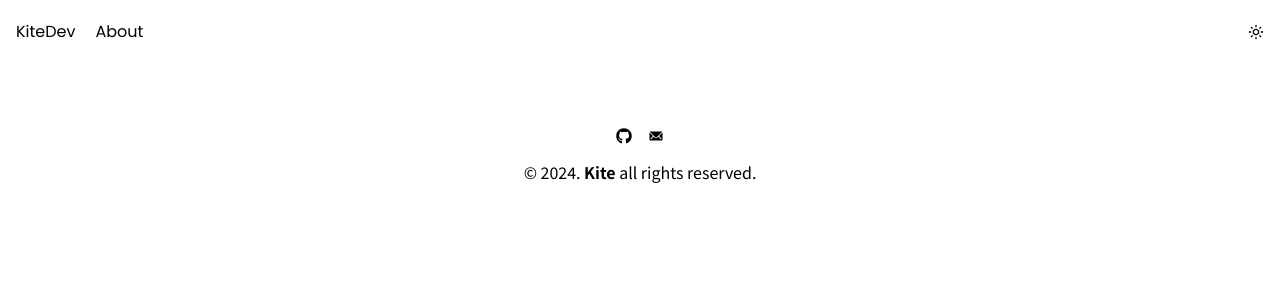
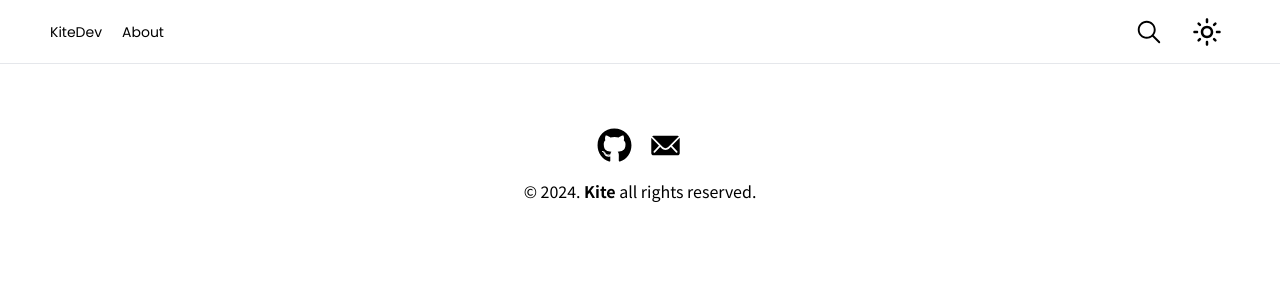
Before and after one commit to Blue-Kite/Blog, a Next.js app: page / in a window 1280 px wide. Shown: the top 300 px of the page. Built offline with nearby package versions, Linux system fonts and the light colour scheme.

Commit message:
[style] header, footer 스타일 수정

```diff
--- a/src/components/layouts/Footer.tsx
+++ b/src/components/layouts/Footer.tsx
@@ -9,9 +9,9 @@ export const Footer = () => {
     <footer className='flex flex-col items-center justify-center gap-4 text-center print:hidden'>
       <div className='flex justify-center gap-4'>
         <Link href='https://github.com/Blue-Kite' target='_blank'>
-          <FaGithub />
+          <FaGithub size={35} />
         </Link>
-        <IoIosMail />
+        <IoIosMail size={35} />
       </div>
       <div>
         © 2024. <span className='font-semibold'>Kite</span> all rights
--- a/src/components/layouts/Header.tsx
+++ b/src/components/layouts/Header.tsx
@@ -1,27 +1,46 @@
 'use client';
 
 import Link from 'next/link';
-import { FiGithub } from 'react-icons/fi';
+import { IoIosSearch } from 'react-icons/io';
 import { MdOutlineLightMode } from 'react-icons/md';
+import { Button } from '../ui/button';
+import { cn } from '@/lib/utils';
+import { usePathname } from 'next/navigation';
 
 const navList = [
-  { name: 'KiteDev', href: '/blog' },
+  { name: 'KiteDev', href: '/' },
   { name: 'About', href: '/about' },
 ];
 
 export const Header = () => {
+  const pathname = usePathname();
+
   return (
-    <header className='flex h-[64px] w-full flex-col items-center justify-center'>
-      <div className='flex h-full w-full items-center justify-between px-4'>
+    <header className='flex h-[64px] w-full flex-col items-center justify-center border-b px-[50px]'>
+      <div className='flex h-full w-full items-center justify-between'>
         <div className='flex flex-row items-center gap-[20px] font-poppins'>
           {navList.map((navItem) => (
-            <Link href={navItem.href} key={navItem.name}>
+            <Link
+              href={navItem.href}
+              key={navItem.name}
+              className={cn(
+                'text-center text-sm transition-colors hover:text-primary',
+                pathname?.startsWith(navItem.href)
+                  ? 'bg-muted font-medium text-primary'
+                  : 'text-muted-foreground',
+              )}
+            >
               {navItem.name}
             </Link>
           ))}
         </div>
         <div className='flex gap-3'>
-          <MdOutlineLightMode />
+          <Button variant='ghost' size='icon'>
+            <IoIosSearch size={30} />
+          </Button>
+          <Button variant='ghost' size='icon'>
+            <MdOutlineLightMode size={30} />
+          </Button>
         </div>
       </div>
     </header>
--- a/src/components/ui/button.tsx
+++ b/src/components/ui/button.tsx
@@ -2,7 +2,7 @@ import * as React from 'react';
 import { Slot } from '@radix-ui/react-slot';
 import { cva, type VariantProps } from 'class-variance-authority';
 
-import { cn } from '@/lib/uils';
+import { cn } from '@/lib/utils';
 
 const buttonVariants = cva(
   'inline-flex items-center justify-center whitespace-nowrap rounded-md text-sm font-medium ring-offset-background transition-colors focus-visible:outline-none focus-visible:ring-2 focus-visible:ring-ring focus-visible:ring-offset-2 disabled:pointer-events-none disabled:opacity-50',
```
Also changed, not shown: 1 other file (tests, documents, lock files or other folders).
